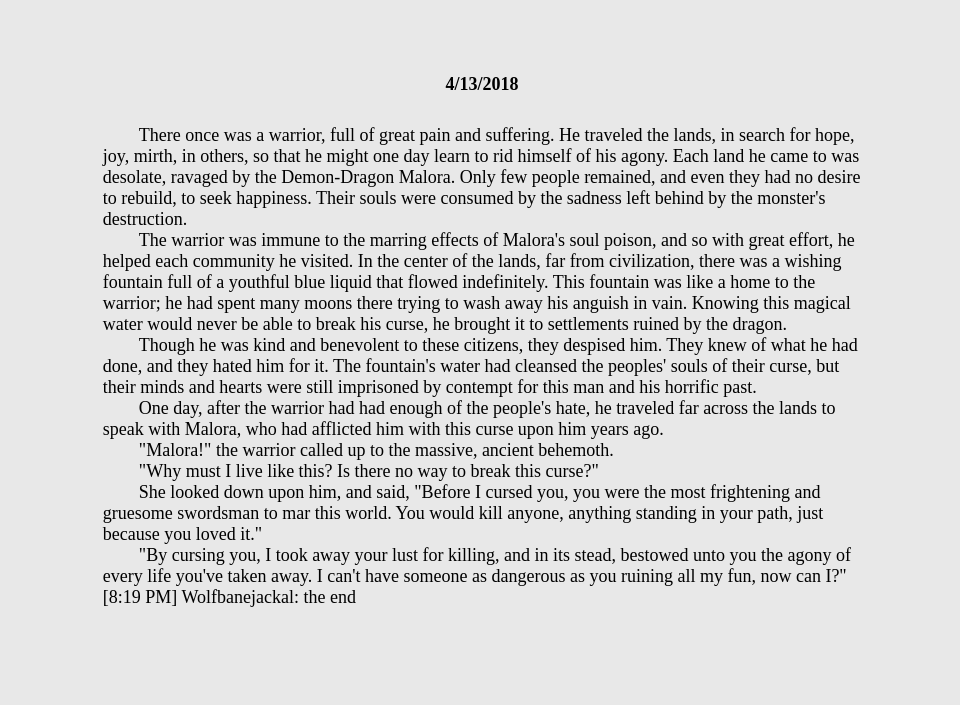
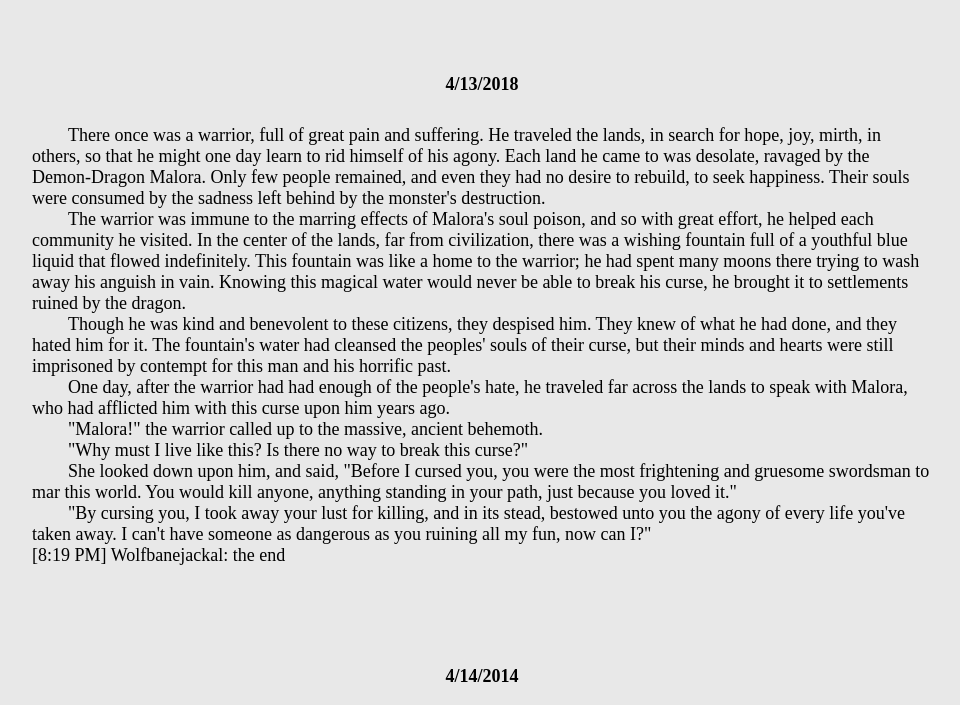
Before and after one commit to Skeletonware/skeletonware.github.io, a plain HTML site: page writing.html in a window 1280 px wide. Shown: the part 1180-1885 px from the top of the page, without its empty margins (158-1118 px from the left). Drawn offline with Linux system fonts and the light colour scheme.

Commit message:
more fixes

```diff
--- a/writing.html
+++ b/writing.html
@@ -133,7 +133,7 @@ Wolfbanejackal: he yells with joy, and returns home.<br />
         display: inline-block;
         text-align: left;
         margin: auto;
-        max-width: 60%;
+        max-width: 900px;
         color: black;
     }
 
```
